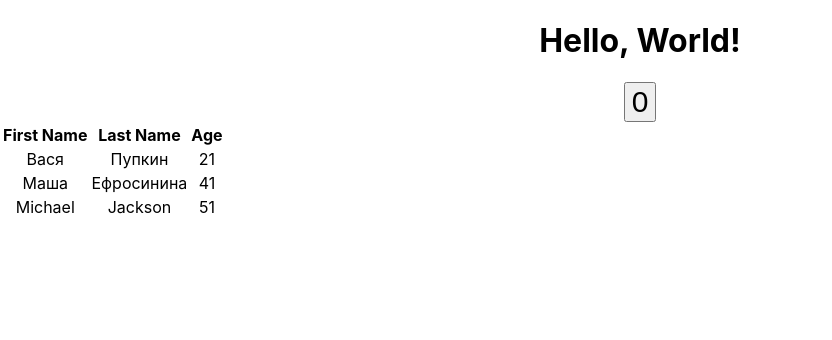
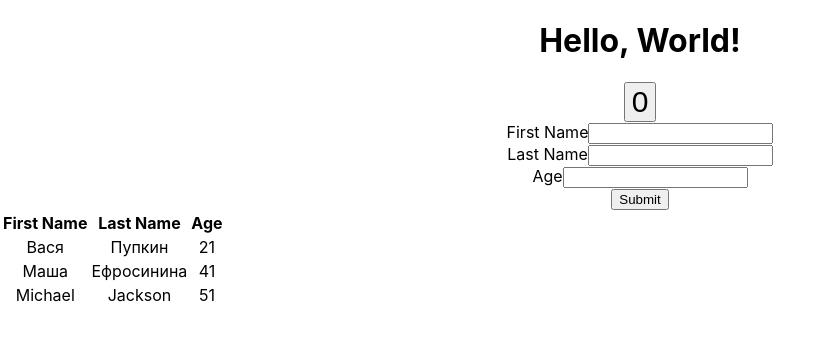
Before and after one commit to maxchv/react-demo2, a React (Create React App) app: page / in a window 1280 px wide. Shown: the top 340 px of the page, without its empty margins (0-832 px from the left). Built offline with nearby package versions, Linux system fonts and the light colour scheme.

Commit message:
Showed how to use ref

```diff
--- a/src/App.js
+++ b/src/App.js
@@ -1,4 +1,4 @@
-import React, {useState} from 'react';
+import React, {useState, createRef} from 'react';
 import './App.css';
 
 function Header(props) {
@@ -59,17 +59,54 @@ function StudentList(props) {
   );
 }
 
+function StudentForm(props) {
+  const fnameRef = createRef();
+  const lnameRef = createRef();
+  const ageRef = createRef();
+
+  const submitHandler = (e) => {
+    e.preventDefault();
+    console.log(fnameRef.current.value);
+    console.log(lnameRef.current.value);
+    console.log(ageRef.current.value);
+  };
+
+  return (
+    <form onSubmit={submitHandler}>
+      <label>
+        First Name
+        <input required ref={fnameRef}/>
+      </label>
+      <br/>
+      <label>
+        Last Name
+        <input required ref={lnameRef}/>
+      </label>
+      <br/>
+      <label>
+        Age
+        <input required ref={ageRef} type="number" />
+      </label>
+      <br/>
+      <input type="submit"/>
+    </form>
+  );
+}
+
+const students = [
+   { firstName: "Вася", lastName: "Пупкин", age: 21 },
+   { firstName: "Маша", lastName: "Ефросинина", age: 41 },
+   { firstName: "Michael", lastName: "Jackson", age: 51 },
+];
+
 function App() {
-  const students = [
-    { firstName: "Вася", lastName: "Пупкин", age: 21 },
-    { firstName: "Маша", lastName: "Ефросинина", age: 41 },
-    {firstName: "Michael", lastName: "Jackson", age: 51},
-  ];
+
 
   return (
     <div className="App">
       <Header>Hello, World!</Header>
       <Button>{0}</Button>
+      <StudentForm />
       <StudentList students={students}/>
     </div>
   );
```
